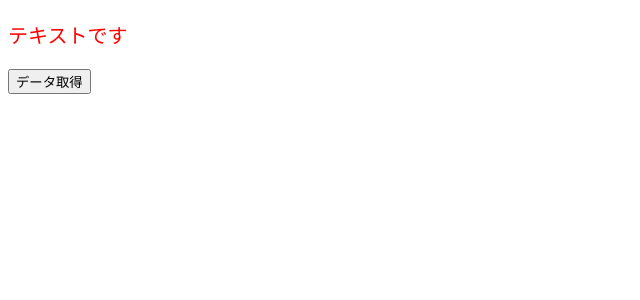
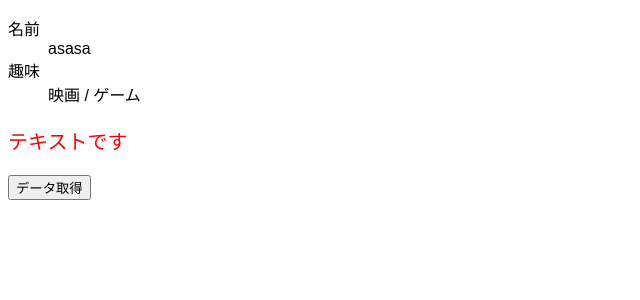
Before and after one commit to yofio/study-typescriput-zisssen, a React (Create React App) app: page / in a window 1280 px wide. Shown: the top 300 px of the page, without its empty margins (0-640 px from the left). Built offline with nearby package versions, Linux system fonts and the light colour scheme.

Commit message:
オプショナルチェイニングでnull安全なコードを書く

```diff
--- a/src/App.tsx
+++ b/src/App.tsx
@@ -4,6 +4,8 @@
 import { Todo } from "./Todo";
 import { TodoType } from "./types/todo";
 import { Text } from "./Text";
+import { UserProfile } from "./UserProfile";
+import { User } from "./types/user";
 
 export default function App() {
   const [todos, setTodos] = useState<Array<TodoType>>([]);
@@ -14,8 +16,15 @@
         setTodos(res.data);
       });
   };
+
+  const user: User = {
+    name: "asasa",
+    hobbies: ["映画", "ゲーム"]
+  };
+
   return (
     <div className="App">
+      <UserProfile user={user} />
       <Text color="red" fontSize="20px" />
       <button onClick={onClickFetchDate}>データ取得</button>
       {todos.map((todo) => (
--- /dev/null
+++ b/src/UserProfile.tsx
@@ -0,0 +1,18 @@
+import { VFC } from "react";
+import { User } from "./types/user";
+
+type Props = {
+  user: User;
+};
+
+export const UserProfile: VFC<Props> = (props) => {
+  const { user } = props;
+  return (
+    <dl>
+      <dt>名前</dt>
+      <dd>{user.name}</dd>
+      <dt>趣味</dt>
+      <dd>{user.hobbies?.join(" / ")}</dd>
+    </dl>
+  );
+};
--- /dev/null
+++ b/src/types/user.ts
@@ -0,0 +1,4 @@
+export type User = {
+  name: string;
+  hobbies?: Array<string>;
+};
```
